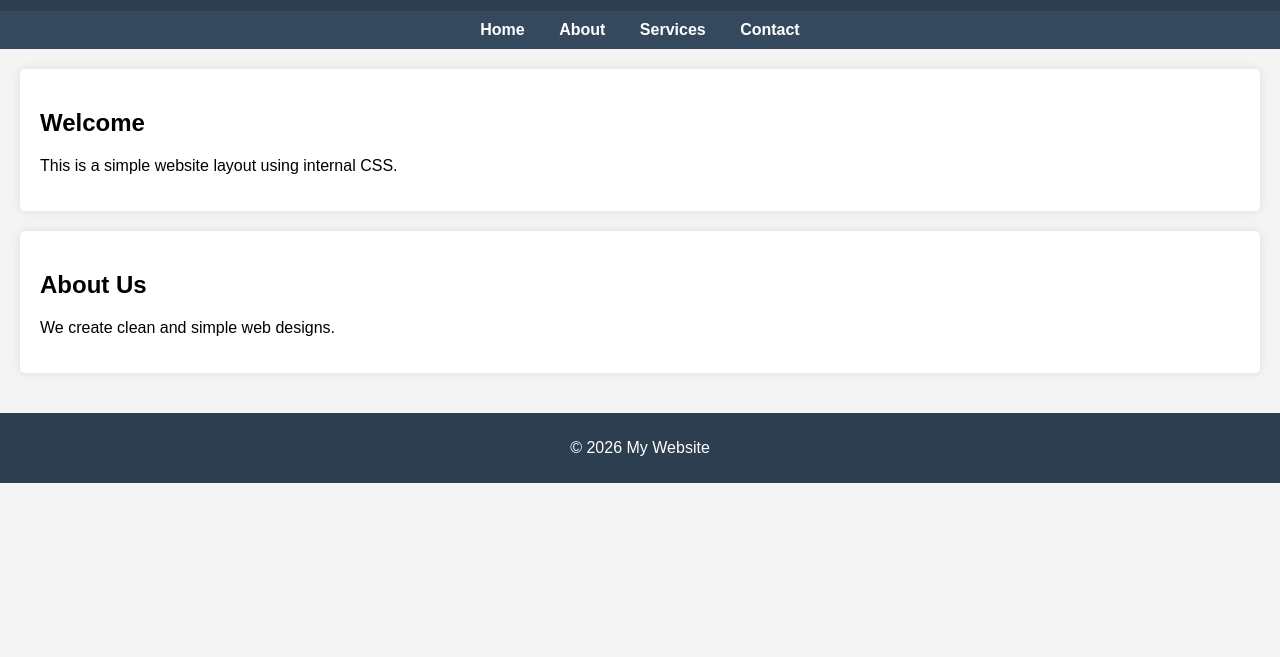
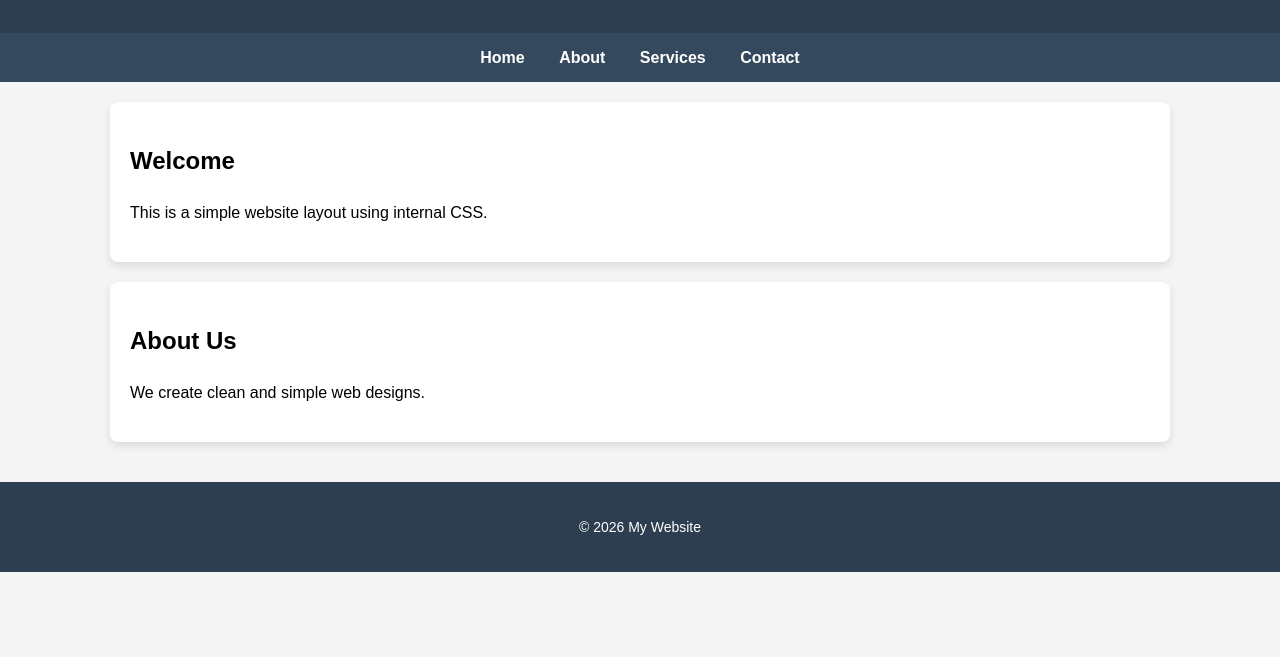
Before and after one commit to Pranto408/practice, a plain HTML site: page index.html in a window 1280 px wide. Shown: the part 143-800 px from the top of the page. Drawn offline with Linux system fonts and the light colour scheme.

Commit message:
Modifide 1st time

```diff
--- a/index.html
+++ b/index.html
@@ -2,57 +2,72 @@
 <html lang="en">
 <head>
     <meta charset="UTF-8">
+    <meta name="viewport" content="width=device-width, initial-scale=1.0">
     <title>Sample Website</title>
 
-    <!-- Internal CSS -->
     <style>
+        /* Global styles */
+        * {
+            box-sizing: border-box;
+        }
+
         body {
             margin: 0;
             font-family: Arial, sans-serif;
             background-color: #f4f4f4;
+            line-height: 1.6;
         }
 
-        header {
+        header, footer {
             background-color: #2c3e50;
-            color: white;
+            color: #ffffff;
+            text-align: center;
             padding: 20px;
-            text-align: center;
         }
 
         nav {
             background-color: #34495e;
-            padding: 10px;
+            padding: 12px 0;
+        }
+
+        nav ul {
+            list-style: none;
+            padding: 0;
+            margin: 0;
             text-align: center;
         }
 
-        nav a {
-            color: white;
+        nav ul li {
+            display: inline-block;
             margin: 0 15px;
+        }
+
+        nav ul li a {
+            color: #ffffff;
             text-decoration: none;
             font-weight: bold;
         }
 
-        nav a:hover {
+        nav ul li a:hover {
             text-decoration: underline;
         }
 
         .container {
+            max-width: 1100px;
+            margin: auto;
             padding: 20px;
         }
 
         .card {
-            background-color: white;
+            background-color: #ffffff;
             padding: 20px;
             margin-bottom: 20px;
-            border-radius: 5px;
-            box-shadow: 0 0 10px rgba(0,0,0,0.1);
+            border-radius: 8px;
+            box-shadow: 0 4px 8px rgba(0, 0, 0, 0.1);
         }
 
         footer {
-            background-color: #2c3e50;
-            color: white;
-            text-align: center;
-            padding: 10px;
+            font-size: 14px;
         }
     </style>
 </head>
@@ -64,23 +79,25 @@
     </header>
 
     <nav>
-        <a href="#">Home</a>
-        <a href="#">About</a>
-        <a href="#">Services</a>
-        <a href="#">Contact</a>
+        <ul>
+            <li><a href="#">Home</a></li>
+            <li><a href="#">About</a></li>
+            <li><a href="#">Services</a></li>
+            <li><a href="#">Contact</a></li>
+        </ul>
     </nav>
 
-    <div class="container">
-        <div class="card">
+    <main class="container">
+        <section class="card">
             <h2>Welcome</h2>
             <p>This is a simple website layout using internal CSS.</p>
-        </div>
+        </section>
 
-        <div class="card">
+        <section class="card">
             <h2>About Us</h2>
             <p>We create clean and simple web designs.</p>
-        </div>
-    </div>
+        </section>
+    </main>
 
     <footer>
         <p>© 2026 My Website</p>
```
